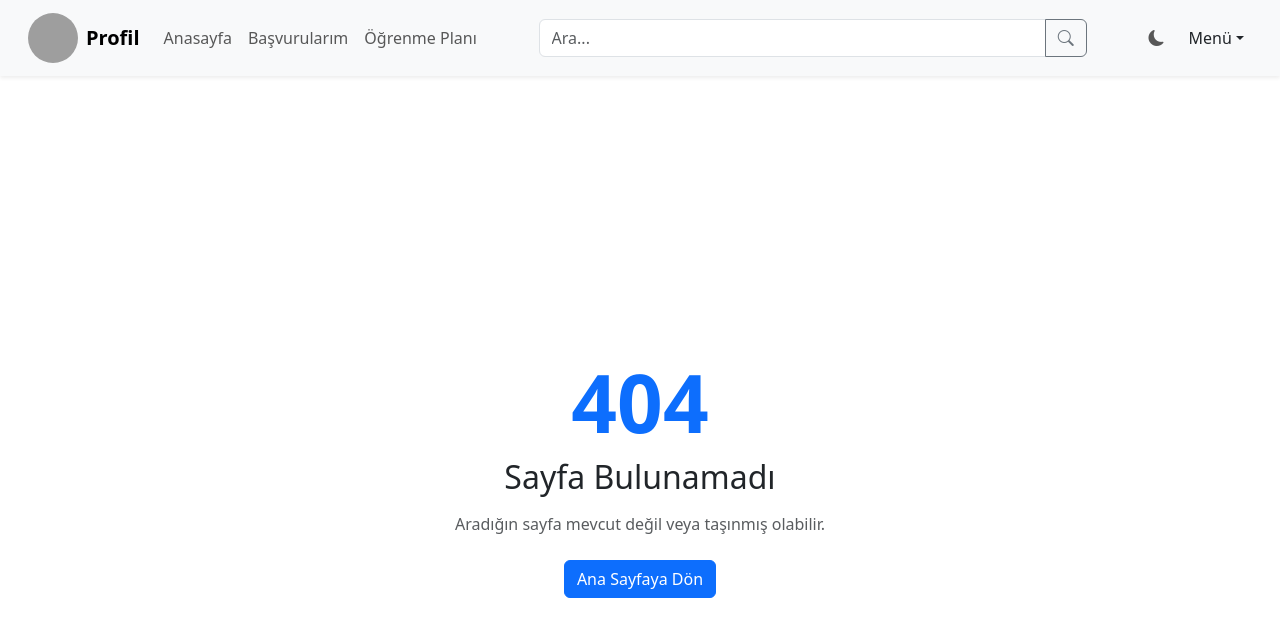
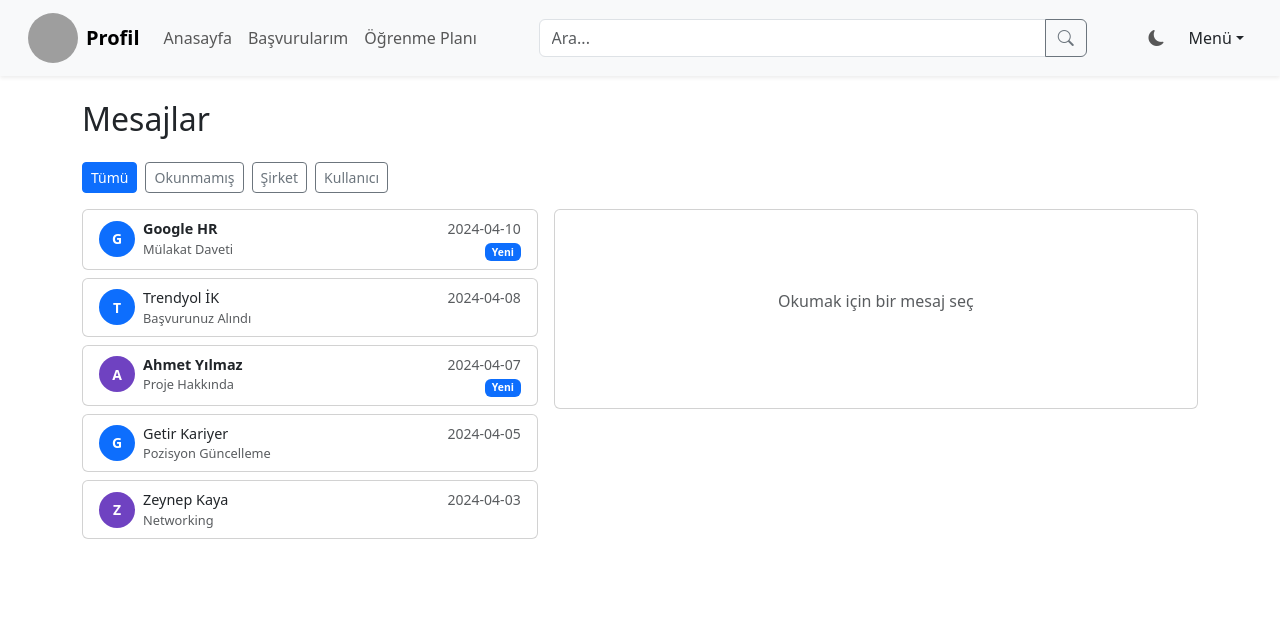
Before and after one commit to timec21/CareerPilot, a React (Vite) app in the folder CareerPilot/: page /messages in a window 1280 px wide. Before the commit this address had no page. Shown: the top 636 px of the page. Built offline with nearby package versions, Linux system fonts and the light colour scheme; sample sign-in values are in the browser's storage; grey boxes are pictures that could not be loaded.

Commit message:
feat: add Messages page with MessageContext and filters

```diff
--- a/CareerPilot/src/App.tsx
+++ b/CareerPilot/src/App.tsx
@@ -9,6 +9,7 @@ import Profile from "./pages/Profile";
 import Applications from "./pages/Applications";
 import Goals from "./pages/Goals";
 import NotFound from "./pages/NotFound";
+import Messages from "./pages/Messages";
 
 function App() {
   return (
@@ -53,7 +54,9 @@ function App() {
             </ProtectedRoute>
           }
         />
+        <Route path="/messages" element={<ProtectedRoute><Messages /></ProtectedRoute>} />
         <Route path="*" element={<NotFound />} />
+
       </Route>
     </Routes>
   );
--- /dev/null
+++ b/CareerPilot/src/context/MessageContext.tsx
@@ -0,0 +1,62 @@
+import { createContext, useContext, useState } from "react";
+import type { ReactNode } from "react";
+import { initialMessages } from "../data/messages";
+
+export interface Message {
+  id: number;
+  from: string;
+  avatar: string;
+  subject: string;
+  content: string;
+  date: string;
+  read: boolean;
+  type: "company" | "user";
+}
+
+interface MessageContextType {
+  messages: Message[];
+  markAsRead: (id: number) => void;
+  deleteMessage: (id: number) => void;
+  unreadCount: number;
+}
+
+const MessageContext = createContext<MessageContextType | null>(null);
+
+export function MessageProvider({ children }: { children: ReactNode }) {
+  const [messages, setMessages] = useState<Message[]>(() => {
+    const saved = localStorage.getItem("messages");
+    return saved ? JSON.parse(saved) : initialMessages;
+  });
+
+  const saveToStorage = (msgs: Message[]) => {
+    localStorage.setItem("messages", JSON.stringify(msgs));
+  };
+
+  const markAsRead = (id: number) => {
+    const updated = messages.map((m) =>
+      m.id === id ? { ...m, read: true } : m
+    );
+    setMessages(updated);
+    saveToStorage(updated);
+  };
+
+  const deleteMessage = (id: number) => {
+    const updated = messages.filter((m) => m.id !== id);
+    setMessages(updated);
+    saveToStorage(updated);
+  };
+
+  const unreadCount = messages.filter((m) => !m.read).length;
+
+  return (
+    <MessageContext.Provider value={{ messages, markAsRead, deleteMessage, unreadCount }}>
+      {children}
+    </MessageContext.Provider>
+  );
+}
+
+export function useMessages() {
+  const context = useContext(MessageContext);
+  if (!context) throw new Error("useMessages, MessageProvider içinde kullanılmalı");
+  return context;
+}
--- /dev/null
+++ b/CareerPilot/src/data/messages.ts
@@ -0,0 +1,52 @@
+export const initialMessages = [
+  {
+    id: 1,
+    from: "Google HR",
+    avatar: "G",
+    subject: "Mülakat Daveti",
+    content: "Merhaba, Frontend Developer pozisyonu için sizi mülakata davet etmek istiyoruz. Uygun olduğunuz bir zaman dilimini bizimle paylaşır mısınız?",
+    date: "2024-04-10",
+    read: false,
+    type: "company",
+  },
+  {
+    id: 2,
+    from: "Trendyol İK",
+    avatar: "T",
+    subject: "Başvurunuz Alındı",
+    content: "React Developer pozisyonuna yaptığınız başvuru tarafımıza ulaşmıştır. En kısa sürede size geri dönüş yapacağız.",
+    date: "2024-04-08",
+    read: true,
+    type: "company",
+  },
+  {
+    id: 3,
+    from: "Ahmet Yılmaz",
+    avatar: "A",
+    subject: "Proje Hakkında",
+    content: "Merhaba, portföyündeki projeyi inceledim. React bilgin gerçekten etkileyici. Birlikte çalışmak ister misin?",
+    date: "2024-04-07",
+    read: false,
+    type: "user",
+  },
+  {
+    id: 4,
+    from: "Getir Kariyer",
+    avatar: "G",
+    subject: "Pozisyon Güncelleme",
+    content: "Başvurduğunuz Frontend Engineer pozisyonu için değerlendirme sürecimiz devam etmektedir.",
+    date: "2024-04-05",
+    read: true,
+    type: "company",
+  },
+  {
+    id: 5,
+    from: "Zeynep Kaya",
+    avatar: "Z",
+    subject: "Networking",
+    content: "Merhaba, LinkedIn'den profilini gördüm. Frontend alanında çalışıyorum, bağlantı kurmak ister misin?",
+    date: "2024-04-03",
+    read: true,
+    type: "user",
+  },
+];
--- a/CareerPilot/src/main.tsx
+++ b/CareerPilot/src/main.tsx
@@ -6,6 +6,7 @@ import App from "./App";
 import "bootstrap/dist/css/bootstrap.min.css";
 import { ApplicationProvider } from "./context/ApplicationContext";
 import { GoalProvider } from "./context/GoalContext";
+import { MessageProvider } from "./context/MessageContext";
 
 createRoot(document.getElementById("root")!).render(
   <StrictMode>
@@ -13,7 +14,9 @@ createRoot(document.getElementById("root")!).render(
       <AuthProvider>
         <ApplicationProvider>
           <GoalProvider>
-            <App />
+            <MessageProvider>
+              <App />
+            </MessageProvider>
           </GoalProvider>
         </ApplicationProvider>
       </AuthProvider>
--- /dev/null
+++ b/CareerPilot/src/pages/Messages.tsx
@@ -0,0 +1,140 @@
+import { useState } from "react";
+import { useMessages } from "../context/MessageContext";
+import type { Message } from "../context/MessageContext";
+import { FaTrash, FaEnvelope, FaEnvelopeOpen, FaBuilding, FaUser } from "react-icons/fa";
+
+function Messages() {
+  const { messages, markAsRead, deleteMessage } = useMessages();
+  const [selectedMessage, setSelectedMessage] = useState<Message | null>(null);
+  const [filter, setFilter] = useState("Tümü");
+
+  const filtered = messages.filter((m) => {
+    if (filter === "Okunmamış") return !m.read;
+    if (filter === "Şirket") return m.type === "company";
+    if (filter === "Kullanıcı") return m.type === "user";
+    return true;
+  });
+
+  const handleSelect = (message: Message) => {
+    setSelectedMessage(message);
+    if (!message.read) markAsRead(message.id);
+  };
+
+  return (
+    <div className="container mt-4">
+      <h2 className="mb-4">Mesajlar</h2>
+
+      {/* Filtreler */}
+      <div className="d-flex gap-2 mb-3">
+        {["Tümü", "Okunmamış", "Şirket", "Kullanıcı"].map((f) => (
+          <button
+            key={f}
+            className={`btn btn-sm ${filter === f ? "btn-primary" : "btn-outline-secondary"}`}
+            onClick={() => setFilter(f)}
+          >
+            {f}
+          </button>
+        ))}
+      </div>
+
+      <div className="row g-3">
+        {/* Sol: Mesaj listesi */}
+        <div className="col-12 col-md-5">
+          {filtered.length === 0 ? (
+            <div className="text-center text-muted mt-4">
+              <p>Mesaj bulunamadı</p>
+            </div>
+          ) : (
+            filtered.map((message) => (
+              <div
+                key={message.id}
+                className={`card mb-2 ${selectedMessage?.id === message.id ? "border-primary" : ""}`}
+                style={{ cursor: "pointer" }}
+                onClick={() => handleSelect(message)}
+              >
+                <div className="card-body py-2">
+                  <div className="d-flex justify-content-between align-items-start">
+                    <div className="d-flex align-items-center gap-2">
+                      {/* Avatar */}
+                      <div
+                        className={`rounded-circle d-flex align-items-center justify-content-center text-white fw-bold`}
+                        style={{
+                          width: 36,
+                          height: 36,
+                          fontSize: 14,
+                          backgroundColor: message.type === "company" ? "#0d6efd" : "#6f42c1",
+                          flexShrink: 0,
+                        }}
+                      >
+                        {message.avatar}
+                      </div>
+                      <div>
+                        <p className={`mb-0 ${!message.read ? "fw-bold" : ""}`} style={{ fontSize: "0.9rem" }}>
+                          {message.from}
+                        </p>
+                        <p className="mb-0 text-muted" style={{ fontSize: "0.8rem" }}>
+                          {message.subject}
+                        </p>
+                      </div>
+                    </div>
+                    <div className="d-flex flex-column align-items-end gap-1">
+                      <small className="text-muted">{message.date}</small>
+                      {!message.read && (
+                        <span className="badge bg-primary" style={{ fontSize: "0.65rem" }}>Yeni</span>
+                      )}
+                    </div>
+                  </div>
+                </div>
+              </div>
+            ))
+          )}
+        </div>
+
+        {/* Sağ: Mesaj detayı */}
+        <div className="col-12 col-md-7">
+          {selectedMessage ? (
+            <div className="card h-100">
+              <div className="card-header d-flex justify-content-between align-items-center">
+                <div className="d-flex align-items-center gap-2">
+                  {selectedMessage.type === "company" ? (
+                    <FaBuilding className="text-primary" />
+                  ) : (
+                    <FaUser className="text-purple" style={{ color: "#6f42c1" }} />
+                  )}
+                  <strong>{selectedMessage.from}</strong>
+                </div>
+                <div className="d-flex gap-2">
+                  {selectedMessage.read ? (
+                    <FaEnvelopeOpen className="text-muted" />
+                  ) : (
+                    <FaEnvelope className="text-primary" />
+                  )}
+                  <FaTrash
+                    className="text-danger"
+                    style={{ cursor: "pointer" }}
+                    onClick={() => {
+                      deleteMessage(selectedMessage.id);
+                      setSelectedMessage(null);
+                    }}
+                  />
+                </div>
+              </div>
+              <div className="card-body">
+                <h5>{selectedMessage.subject}</h5>
+                <small className="text-muted">{selectedMessage.date}</small>
+                <hr />
+                <p>{selectedMessage.content}</p>
+              </div>
+            </div>
+          ) : (
+            <div className="card d-flex align-items-center justify-content-center text-muted" style={{ minHeight: "200px" }}>
+              <p>Okumak için bir mesaj seç</p>
+            </div>
+          )}
+        </div>
+      </div>
+    </div>
+  );
+}
+
+export default Messages;
```
